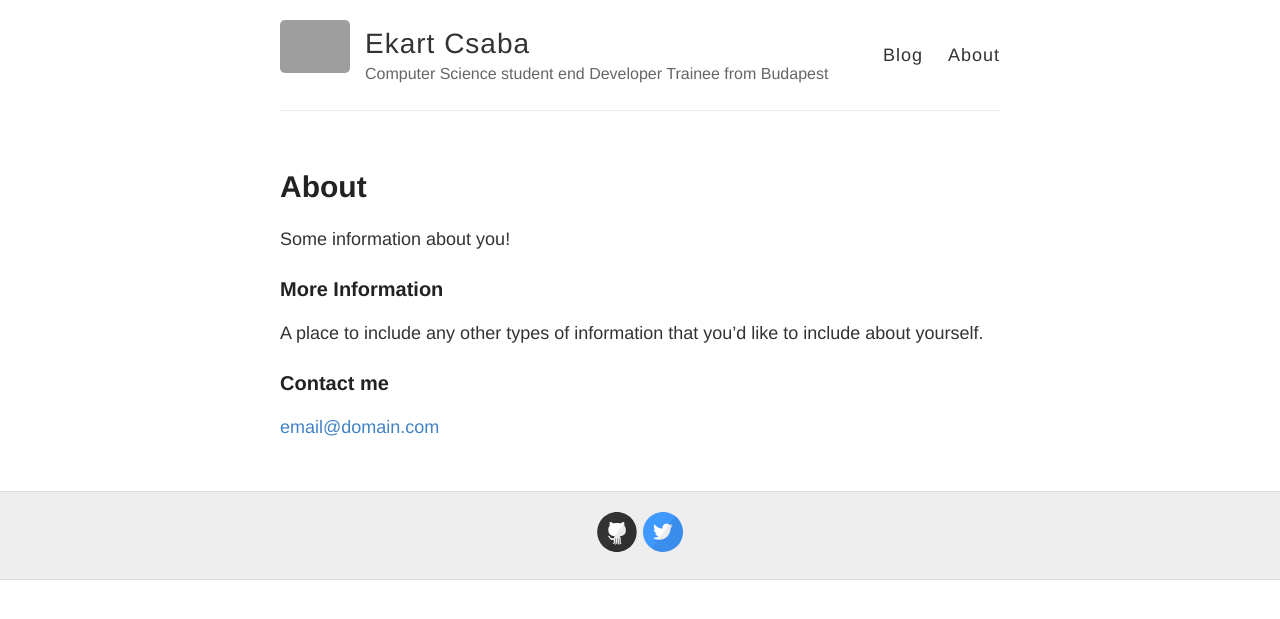
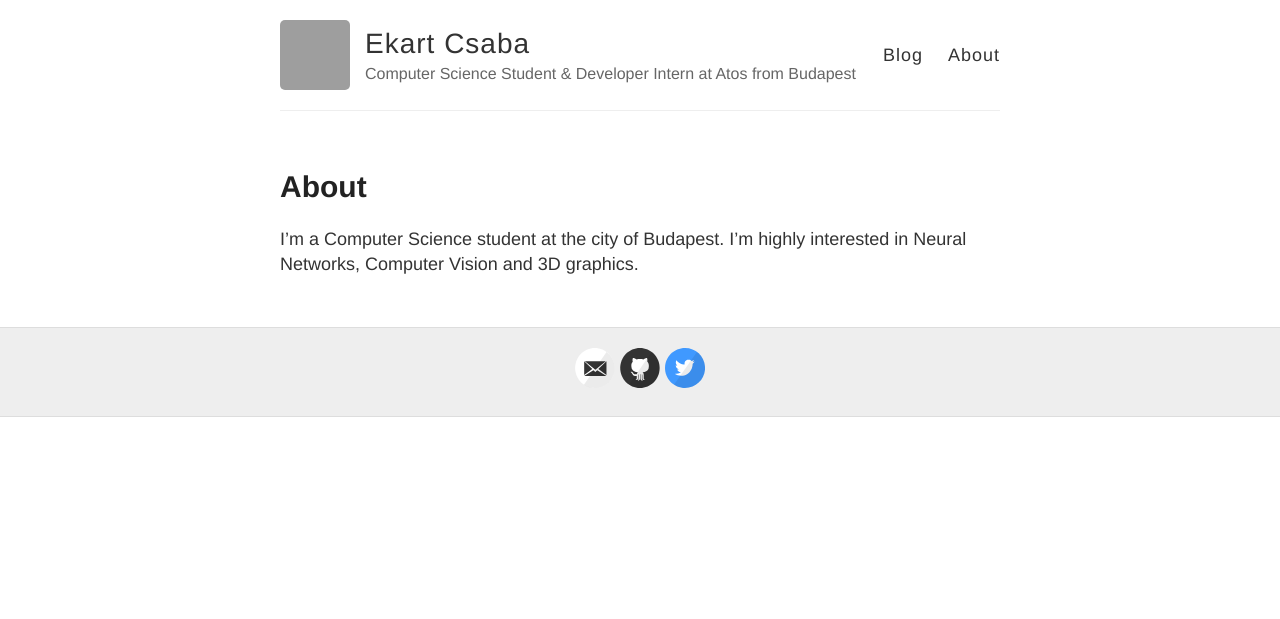
Before and after one commit to ekaktusz/ekaktusz.github.io, a Jekyll site: the page built from about.md, in a window 1280 px wide. Shown: the top 619 px of the page. Built offline with Jekyll 4.4.1, drawn with Linux system fonts in a browser that asks for light colours; grey boxes are pictures that could not be loaded.

Commit message:
small update

```diff
--- a/_config.yml
+++ b/_config.yml
@@ -6,10 +6,10 @@
 name: Ekart Csaba
 
 # Short bio or description (displayed in the header)
-description: Computer Science student end Developer Trainee from Budapest
+description: Computer Science Student & Developer Intern at Atos from Budapest
 
 # URL of your avatar or profile pic (you could use your GitHub profile pic)
-avatar: https://raw.githubusercontent.com/barryclark/jekyll-now/master/images/jekyll-logo.png
+avatar: https://avatars.githubusercontent.com/ekaktusz
 
 #
 # Flags below are optional
@@ -18,7 +18,7 @@ avatar: https://raw.githubusercontent.com/barryclark/jekyll-now/master/images/je
 # Includes an icon in the footer for each username you enter
 footer-links:
   dribbble:
-  email:
+  email: csaba.ekart@gmail.com
   facebook:
   flickr:
   github: ekaktusz
--- a/about.md
+++ b/about.md
@@ -4,12 +4,4 @@ title: About
 permalink: /about/
 ---
 
-Some information about you!
-
-### More Information
-
-A place to include any other types of information that you'd like to include about yourself.
-
-### Contact me
-
-[email@domain.com](mailto:email@domain.com)
+I'm a Computer Science student at the city of Budapest.  I'm highly interested in Neural Networks, Computer Vision and 3D graphics.
```
Also changed, not shown: 5 other files.
